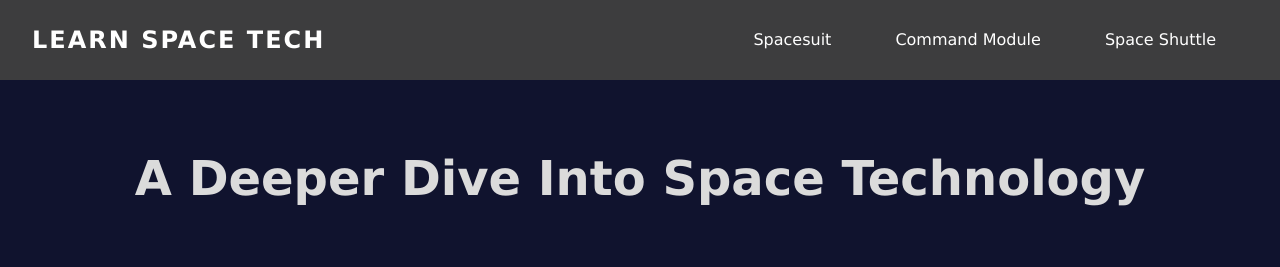
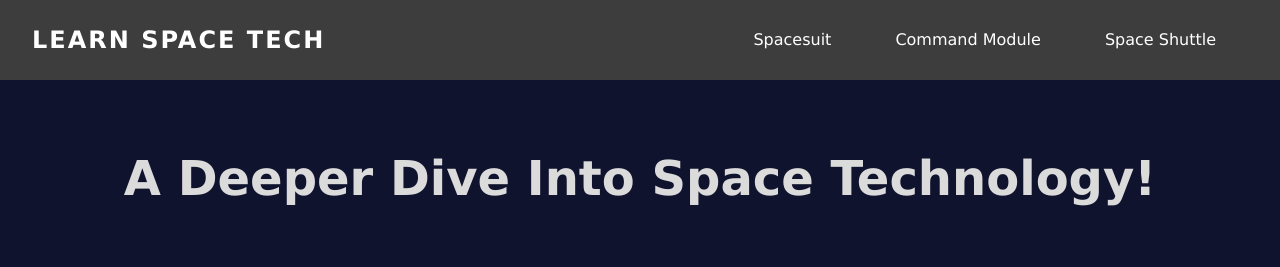
Before and after one commit to warrenjacob42/learnspacetech, a plain HTML site: page index.html in a window 1280 px wide. Shown: the top 267 px of the page. Drawn offline with nearby package versions, Linux system fonts and the light colour scheme.

Commit message:
Update index.html

```diff
--- a/index.html
+++ b/index.html
@@ -24,7 +24,7 @@
 
     <!-- Hero Section -->
     <header class="hero">
-        <h1>A Deeper Dive Into Space Technology</h1>
+        <h1>A Deeper Dive Into Space Technology!</h1>
     </header>
 
     <!-- Hero Content Section -->
```
